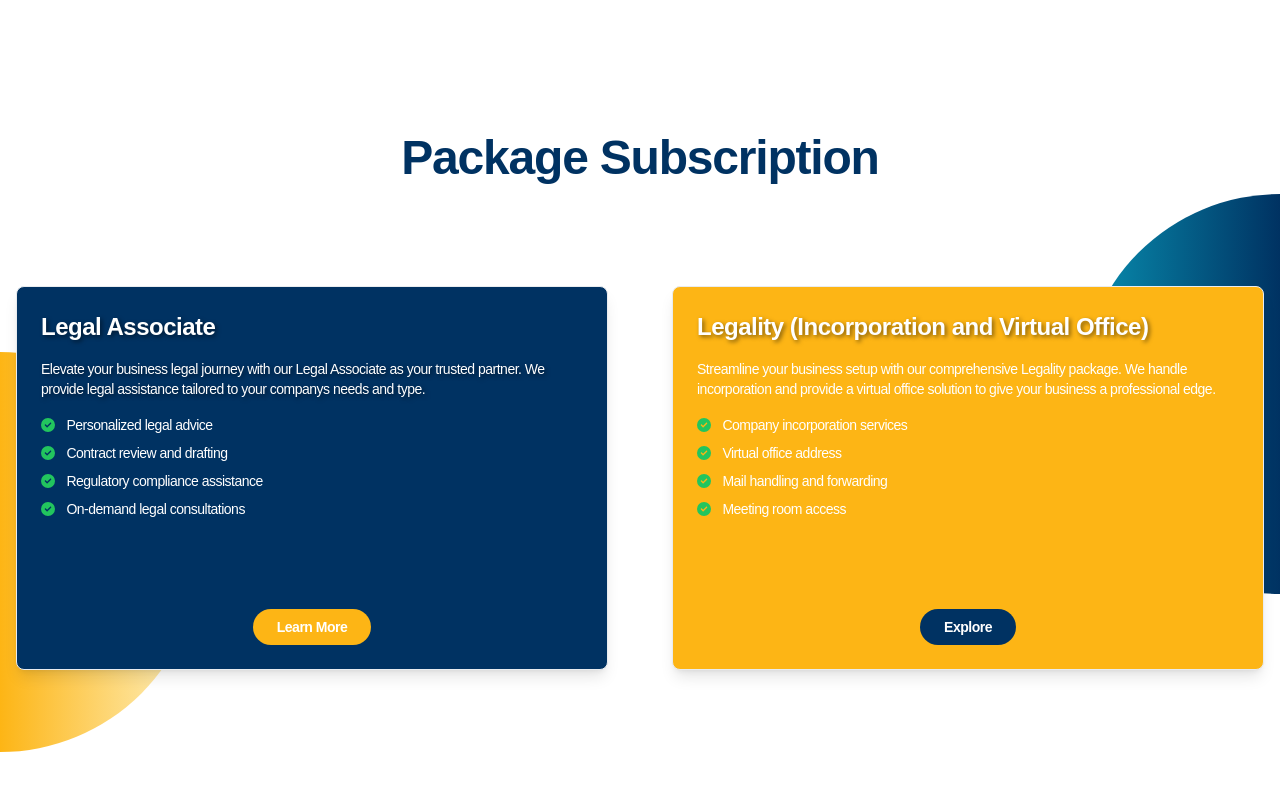
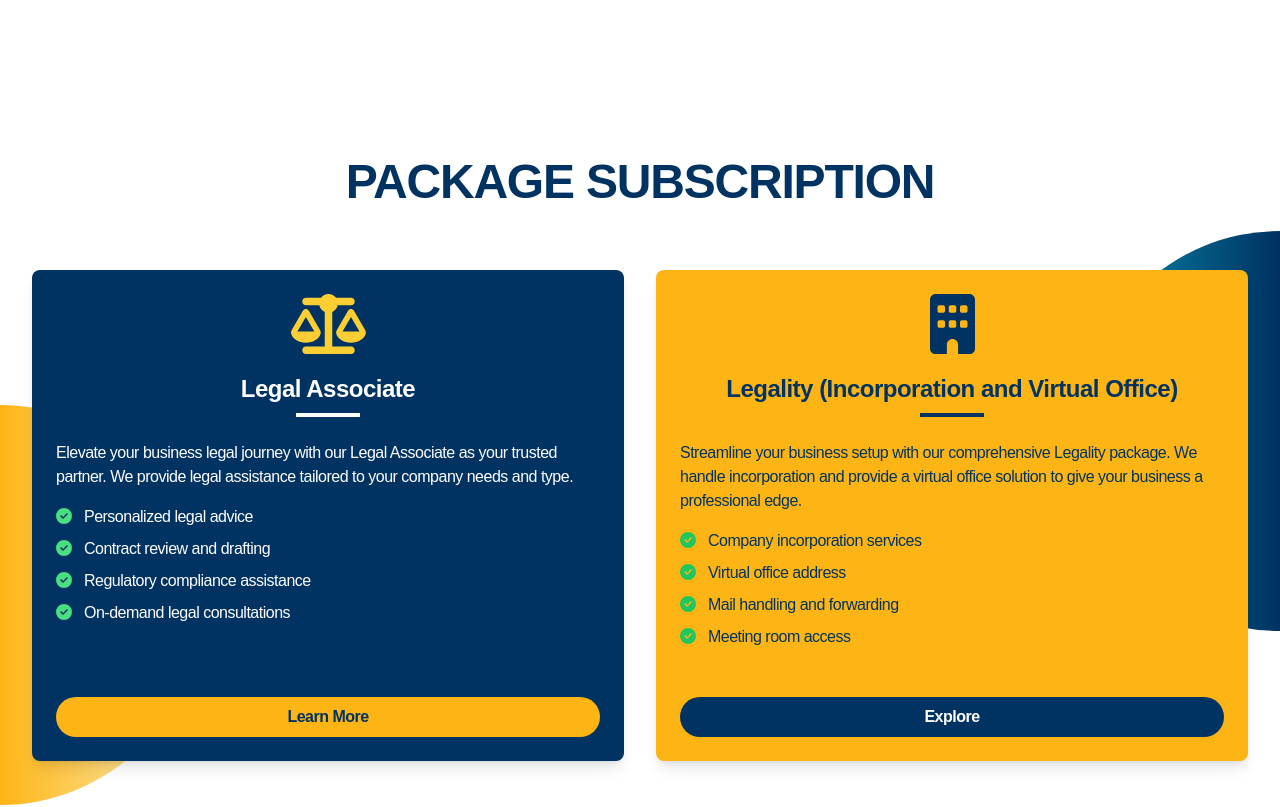
Before and after one commit to nctrnlman/client-cla-indonesia, a React (Vite) app: page / in a window 1280 px wide. Shown: the part 882-1689 px from the top of the page. Built offline with nearby package versions, Linux system fonts and the light colour scheme.

Commit message:
update package subs

```diff
--- a/src/components/home/PackageSubcription.jsx
+++ b/src/components/home/PackageSubcription.jsx
@@ -1,6 +1,5 @@
 import React, { useEffect } from "react";
 import { useNavigate } from "react-router-dom";
-import PackageCard from "../cards/packageSubscription/PackageCard";
 import { motion } from "framer-motion";
 import { FontAwesomeIcon } from "@fortawesome/react-fontawesome";
 import {
@@ -8,6 +7,73 @@ import {
   faBuilding,
   faBalanceScale,
 } from "@fortawesome/free-solid-svg-icons";
+
+const MotionText = ({ children, delay = 0 }) => (
+  <motion.div
+    initial={{ opacity: 0, y: 20 }}
+    animate={{ opacity: 1, y: 0 }}
+    transition={{ duration: 0.5, delay }}
+  >
+    {children}
+  </motion.div>
+);
+
+function PackageCard({
+  title,
+  icon,
+  content,
+  buttonText,
+  onButtonClick,
+  backgroundColor,
+  textColor,
+  buttonColor,
+}) {
+  return (
+    <div
+      className={`${backgroundColor} ${textColor} rounded-lg overflow-hidden shadow-lg transition-all duration-300 hover:shadow-2xl h-full flex flex-col`}
+    >
+      <div className="p-6 flex-grow">
+        <div className="text-center mb-6">
+          {icon && (
+            <motion.div
+              className="text-6xl mb-4"
+              initial={{ scale: 0 }}
+              animate={{ scale: 1 }}
+              transition={{ type: "spring", stiffness: 260, damping: 20 }}
+            >
+              {icon}
+            </motion.div>
+          )}
+          <motion.h3
+            className="text-2xl font-bold mb-2"
+            initial={{ opacity: 0, y: -20 }}
+            animate={{ opacity: 1, y: 0 }}
+            transition={{ delay: 0.2 }}
+          >
+            {title}
+          </motion.h3>
+          <motion.div
+            className="w-16 h-1 bg-current mx-auto"
+            initial={{ width: 0 }}
+            animate={{ width: 64 }}
+            transition={{ delay: 0.4 }}
+          ></motion.div>
+        </div>
+        <MotionText delay={0.6}>{content}</MotionText>
+      </div>
+      <div className="p-6">
+        <motion.button
+          whileHover={{ scale: 1.05 }}
+          whileTap={{ scale: 0.95 }}
+          onClick={onButtonClick}
+          className={`${buttonColor} w-full py-2 px-4 rounded-full font-bold transition-all duration-300 hover:shadow-md`}
+        >
+          {buttonText}
+        </motion.button>
+      </div>
+    </div>
+  );
+}
 
 function PackageSubscription() {
   const navigate = useNavigate();
@@ -29,59 +95,59 @@ function PackageSubscription() {
   };
 
   return (
-    <div className="flex flex-col justify-center items-center py-20 pt-40 relative">
-      <div>
-        <h2 className="mb-4 pb-12 text-5xl text-center tracking-tight font-extrabold text-primary animate-bounce">
+    <div className="min-h-screen py-20 pt-40 relative">
+      <div className="max-w-7xl mx-auto px-4 sm:px-6 lg:px-8">
+        <motion.h2
+          initial={{ opacity: 0, y: -50 }}
+          animate={{ opacity: 1, y: 0 }}
+          transition={{ duration: 0.5 }}
+          className="mb-4 pb-12 text-5xl text-center tracking-tight uppercase font-extrabold text-primary"
+        >
           Package Subscription
-        </h2>
-      </div>
+        </motion.h2>
 
-      <div className="grid grid-cols-1 md:grid-cols-2 gap-8 pb-6 max-w-7xl">
-        <motion.div variants={cardVariants} initial="hidden" animate="visible">
+        <div className="grid grid-cols-1 md:grid-cols-2 gap-8 pb-6">
+          <motion.div
+            variants={cardVariants}
+            initial="hidden"
+            animate="visible"
+            whileHover={{ scale: 1.05 }}
+            className="h-full"
+          >
             <PackageCard
-            title={<span className="text-shadow-md">Legal Associate</span>}
+              title={<span className="text-white">Legal Associate</span>}
               icon={
                 <FontAwesomeIcon
                   icon={faBalanceScale}
-                className="text-5xl mb-4 text-secondary"
+                  className="text-yellow-400"
                 />
               }
               content={
                 <>
-                <p className="mb-4 text-shadow-md">
-                  Elevate your business legal journey with our Legal Associate
-                  as your trusted partner. We provide legal assistance tailored
-                  to your companys needs and type.
+                  <MotionText>
+                    <p className="mb-4">
+                      Elevate your business legal journey with our Legal
+                      Associate as your trusted partner. We provide legal
+                      assistance tailored to your company needs and type.
                     </p>
+                  </MotionText>
                   <ul className="text-left space-y-2">
+                    {[
+                      "Personalized legal advice",
+                      "Contract review and drafting",
+                      "Regulatory compliance assistance",
+                      "On-demand legal consultations",
+                    ].map((item, index) => (
+                      <MotionText key={index} delay={0.8 + index * 0.1}>
                         <li>
                           <FontAwesomeIcon
                             icon={faCheckCircle}
-                      className="mr-2 text-green-500"
+                            className="mr-2 text-green-400"
                           />{" "}
-                    Personalized legal advice
+                          {item}
                         </li>
-                  <li>
-                    <FontAwesomeIcon
-                      icon={faCheckCircle}
-                      className="mr-2 text-green-500"
-                    />{" "}
-                    Contract review and drafting
-                  </li>
-                  <li>
-                    <FontAwesomeIcon
-                      icon={faCheckCircle}
-                      className="mr-2 text-green-500"
-                    />{" "}
-                    Regulatory compliance assistance
-                  </li>
-                  <li>
-                    <FontAwesomeIcon
-                      icon={faCheckCircle}
-                      className="mr-2 text-green-500"
-                    />{" "}
-                    On-demand legal consultations
-                  </li>
+                      </MotionText>
+                    ))}
                   </ul>
                 </>
               }
@@ -91,68 +157,66 @@ function PackageSubscription() {
               }
               backgroundColor="bg-primary"
               textColor="text-white"
-            buttonColor="bg-secondary text-white"
+              buttonColor="bg-[#fdb515] text-primary hover:bg-yellow-300"
             />
           </motion.div>
-        <motion.div variants={cardVariants} initial="hidden" animate="visible">
+
+          <motion.div
+            variants={cardVariants}
+            initial="hidden"
+            animate="visible"
+            whileHover={{ scale: 1.05 }}
+            className="h-full"
+          >
             <PackageCard
               title={
-              <span className="text-shadow-md">
+                <span className="text-primary">
                   Legality (Incorporation and Virtual Office)
                 </span>
               }
               icon={
-              <FontAwesomeIcon
-                icon={faBuilding}
-                className="text-5xl mb-4 text-primary "
-              />
+                <FontAwesomeIcon icon={faBuilding} className="text-primary " />
               }
               content={
                 <>
+                  <MotionText>
                     <p className="mb-4">
-                  Streamline your business setup with our comprehensive Legality
-                  package. We handle incorporation and provide a virtual office
-                  solution to give your business a professional edge.
+                      Streamline your business setup with our comprehensive
+                      Legality package. We handle incorporation and provide a
+                      virtual office solution to give your business a
+                      professional edge.
                     </p>
+                  </MotionText>
                   <ul className="text-left space-y-2">
+                    {[
+                      "Company incorporation services",
+                      "Virtual office address",
+                      "Mail handling and forwarding",
+                      "Meeting room access",
+                    ].map((item, index) => (
+                      <MotionText key={index} delay={0.8 + index * 0.1}>
                         <li>
                           <FontAwesomeIcon
                             icon={faCheckCircle}
                             className="mr-2 text-green-500"
                           />{" "}
-                    Company incorporation services
+                          {item}
                         </li>
-                  <li>
-                    <FontAwesomeIcon
-                      icon={faCheckCircle}
-                      className="mr-2 text-green-500"
-                    />{" "}
-                    Virtual office address
-                  </li>
-                  <li>
-                    <FontAwesomeIcon
-                      icon={faCheckCircle}
-                      className="mr-2 text-green-500"
-                    />{" "}
-                    Mail handling and forwarding
-                  </li>
-                  <li>
-                    <FontAwesomeIcon
-                      icon={faCheckCircle}
-                      className="mr-2 text-green-500"
-                    />{" "}
-                    Meeting room access
-                  </li>
+                      </MotionText>
+                    ))}
                   </ul>
                 </>
               }
               buttonText="Explore"
-            onButtonClick={() => handleButtonClick("Legality Package Selected")}
-            backgroundColor="bg-secondary"
-            textColor="text-white"
-            buttonColor="bg-primary text-white"
+              onButtonClick={() =>
+                handleButtonClick("Legality Package Selected")
+              }
+              backgroundColor="bg-[#FDB515]"
+              textColor="text-primary"
+              buttonColor="bg-primary text-white hover:bg-blue-700"
             />
           </motion.div>
+        </div>
       </div>
 
       <div className="half-circle-right"></div>
```
Lines whose indentation alone changed are shown as unchanged.
